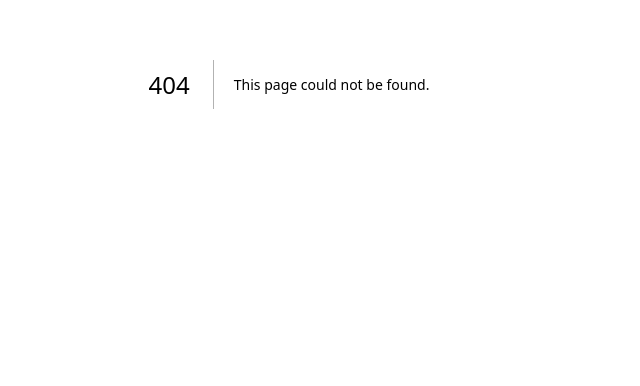
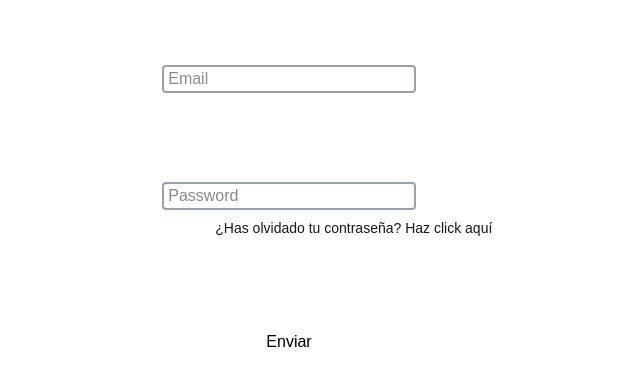
Before and after one commit to cperefer/recetali, a Next.js app: page /login in a window 1280 px wide. Before the commit this address had no page. Shown: the part 316-702 px from the top of the page, without its empty margins (351-991 px from the left). Built offline with nearby package versions, Linux system fonts and the light colour scheme.

Commit message:
feat: added initial form for login

```diff
--- /dev/null
+++ b/app/(auth)/login/page.tsx
@@ -0,0 +1,41 @@
+export default function LoginPage() {
+  return (
+    <div className="h-3/5 md:h-4/5 w-4/5 md:w-1/3 border-2 border-white rounded-2xl ">
+      <form className="h-full flex flex-col justify-around">
+        <div className="h-2/5"></div>
+        <div className="h-3/5 flex flex-col justify-around">
+          <div className="flex flex-col items-center">
+            <input
+              className="border-2 border-gray-400 rounded-sm w-3/5 pl-1"
+              type="text"
+              name="email"
+              id="email"
+              placeholder="Email"
+            />
+          </div>
+          <div>
+            <div className="flex flex-col items-center">
+              <input
+                className="border-2 border-gray-400 rounded-sm w-3/5 pl-1"
+                type="password"
+                name="password"
+                id="password"
+                placeholder="Password"
+              />
+            </div>
+            <div className="text-right pr-2 pt-2">
+              <p className="text-xs md:text-sm">
+                ¿Has olvidado tu contraseña? Haz click aquí
+              </p>
+            </div>
+          </div>
+          <div className="flex flex-col items-center">
+            <button className="border-2 border-white w-25 h-7.5 rounded-2xl text-black bg-white">
+              Enviar
+            </button>
+          </div>
+        </div>
+      </form>
+    </div>
+  );
+}
```
